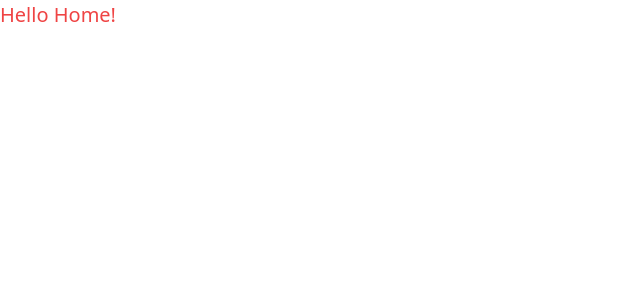
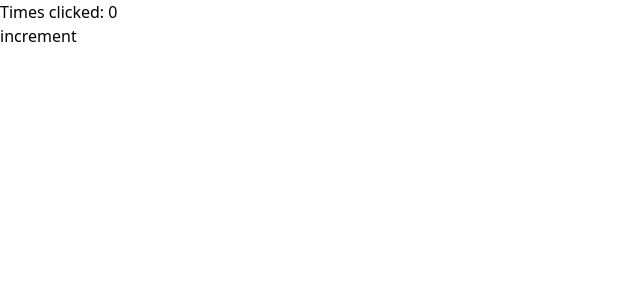
Before and after one commit to mrleidesen/vue3-tailwind-template, a Vue app: page /#/ in a window 1280 px wide. Shown: the top 300 px of the page, without its empty margins (0-640 px from the left). Built offline with nearby package versions, Linux system fonts and the light colour scheme.

Commit message:
test: add test config

```diff
--- /dev/null
+++ b/babel.config.json
@@ -0,0 +1,12 @@
+{
+  "presets": [
+    [
+      "@babel/preset-env",
+      {
+        "targets": {
+          "node": "current"
+        }
+      }
+    ]
+  ]
+}
--- a/src/views/HomePage.vue
+++ b/src/views/HomePage.vue
@@ -1,3 +1,20 @@
 <template>
-  <h1 class="text-red-500 text-[20px]">Hello Home!</h1>
+  <div>
+    <p>Times clicked: {{ count }}</p>
+    <button @click="increment">increment</button>
+  </div>
 </template>
+
+<script>
+export default {
+  data: () => ({
+    count: 0,
+  }),
+
+  methods: {
+    increment() {
+      this.count++;
+    },
+  },
+};
+</script>
```
Also changed, not shown: package.json (+16 -2 lines), 2 other files (tests, documents, lock files or other folders).
